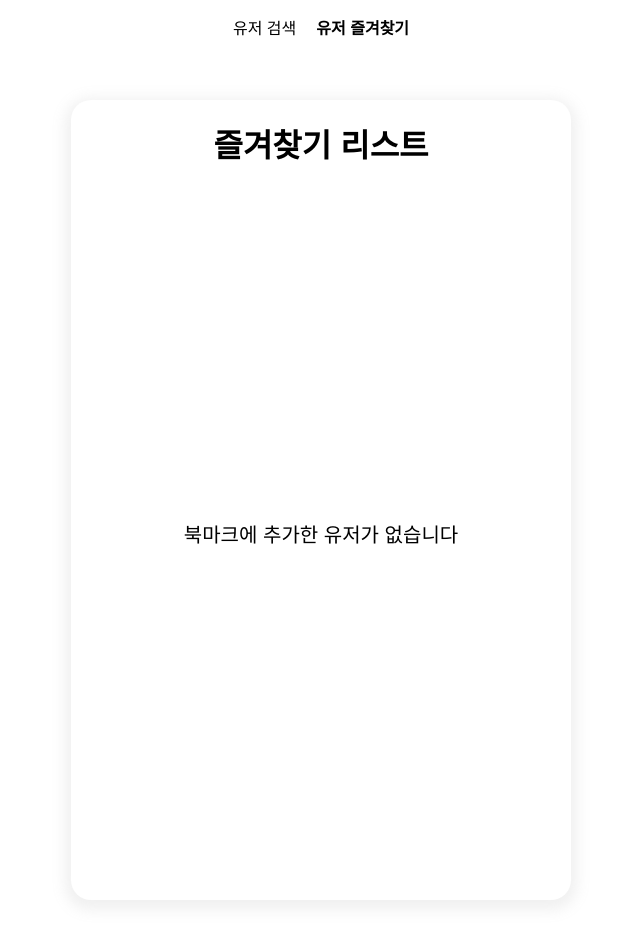
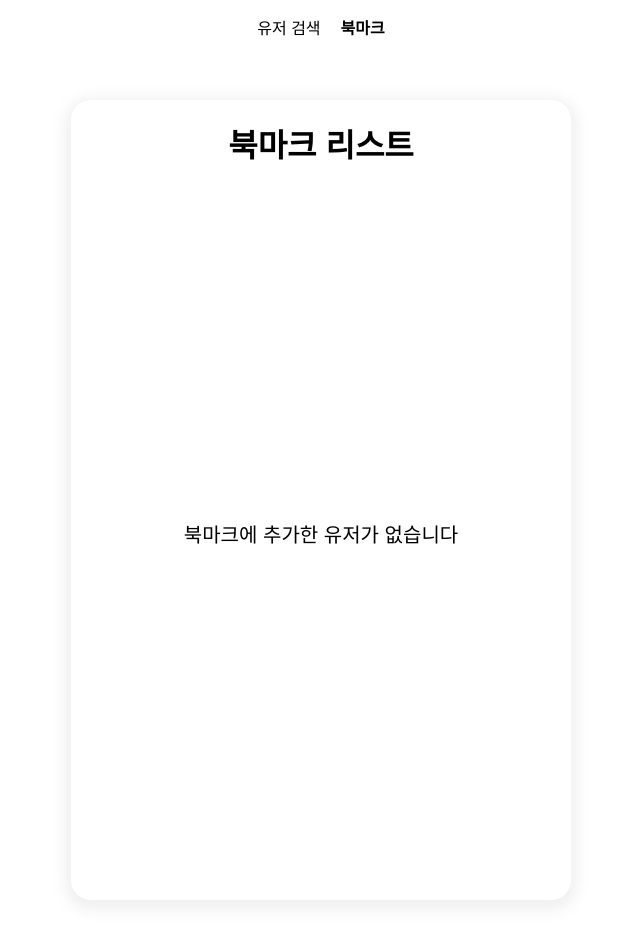
Before and after one commit to choisuhyeok1255/aptner, a Next.js app: page /bookmark in a window 1280 px wide. Shown: the top 942 px of the page, without its empty margins (319-959 px from the left). Built offline with nearby package versions, Linux system fonts and the light colour scheme; what emotion-reset would draw is missing.

Commit message:
feat: 북마크페이지, 헤더에서 즐겨찾기 -> 북마크로 단어 변경

```diff
--- a/src/app/bookmark/page.tsx
+++ b/src/app/bookmark/page.tsx
@@ -6,7 +6,7 @@ import * as S from "./page.styled";
 const Bookmark = () => {
   return (
     <S.Section>
-      <S.Heading>즐겨찾기 리스트</S.Heading>
+      <S.Heading>북마크 리스트</S.Heading>
       <GithubProfileBookmarks />
     </S.Section>
   );
--- a/src/components/header/Header.tsx
+++ b/src/components/header/Header.tsx
@@ -12,7 +12,9 @@ const Header = () => {
 
   return (
     <header>
-      <h1 className="a11y">깃허브 유저 검색 및 즐겨찾기</h1>
+      <h1 className="a11y">
+        깃허브 유저 검색 및 유저 북마크 리스트 관리 페이지
+      </h1>
       <S.LinkWrapper aria-label="헤더 내비게이션">
         <Link
           css={S.link(isCurrentPath(PATH.root))}
@@ -26,7 +28,7 @@ const Header = () => {
           href={PATH.bookmark}
           aria-current={isCurrentPath(PATH.bookmark) ? "page" : undefined}
         >
-          유저 즐겨찾기
+          북마크
         </Link>
       </S.LinkWrapper>
     </header>
```
